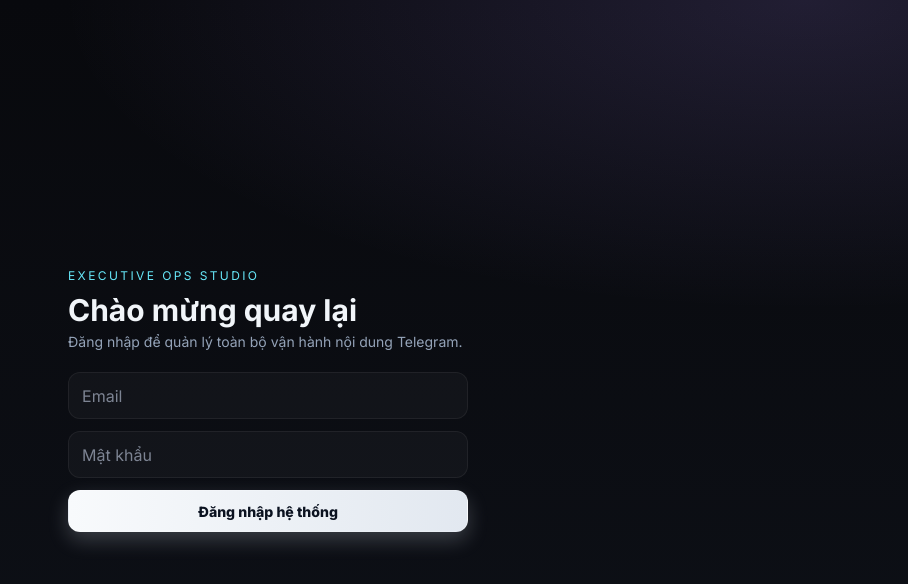
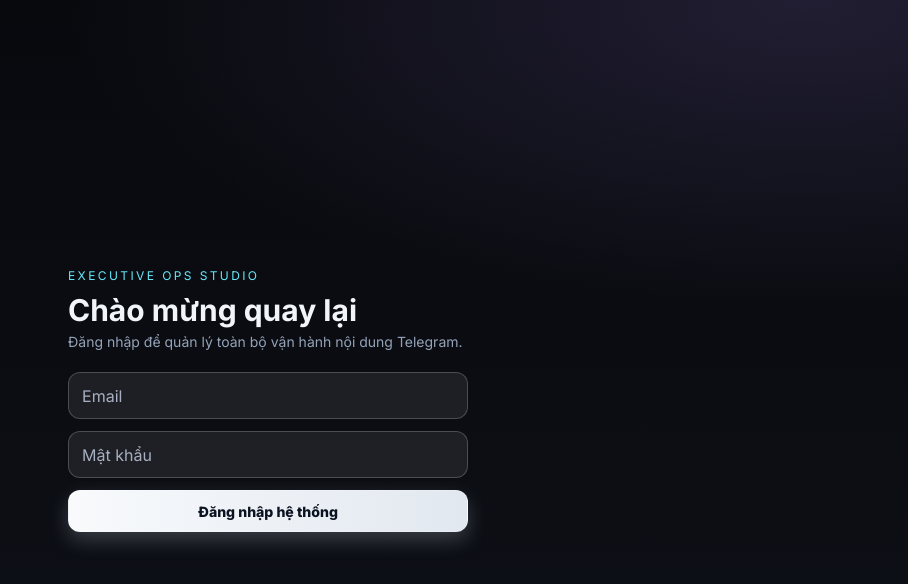
Before and after one commit to hminhnhut0501/hangcumedia, a Next.js app in the folder apps/web/: page /login in a window 1280 px wide. Shown: the top 584 px of the page, without its empty margins (372-1280 px from the left). Built offline with nearby package versions, Linux system fonts and the light colour scheme; no server answers.

Commit message:
style(web): increase input/select contrast and focus clarity

```diff
--- a/apps/web/app/globals.css
+++ b/apps/web/app/globals.css
@@ -75,24 +75,39 @@ a { color: inherit; text-decoration: none; }
 select.input,
 textarea.input {
   width: 100%;
-  border: 1px solid var(--line-soft);
+  border: 1px solid rgba(255, 255, 255, 0.2);
   border-radius: 12px;
-  background: rgba(255, 255, 255, 0.03);
+  background: rgba(255, 255, 255, 0.08);
   color: var(--text);
   padding: 0.66rem 0.82rem;
   outline: none;
-  transition: all 180ms ease;
+  transition: all 160ms ease;
 }
 
-.input::placeholder { color: #7d8493; }
+.input::placeholder { color: #a7afc0; }
+
+select.input {
+  color: #f8fafc;
+  font-weight: 500;
+  background-image:
+    linear-gradient(45deg, transparent 50%, #dbe6ff 50%),
+    linear-gradient(135deg, #dbe6ff 50%, transparent 50%);
+  background-position:
+    calc(100% - 18px) calc(50% - 3px),
+    calc(100% - 12px) calc(50% - 3px);
+  background-size: 6px 6px, 6px 6px;
+  background-repeat: no-repeat;
+  appearance: none;
+  padding-right: 2.2rem;
+}
 
 .input:focus,
 select.input:focus,
 textarea.input:focus {
-  border-color: rgba(125, 211, 252, 0.4);
-  background: rgba(255, 255, 255, 0.06);
+  border-color: rgba(125, 211, 252, 0.75);
+  background: rgba(255, 255, 255, 0.12);
   box-shadow:
-    0 0 0 3px rgba(125, 211, 252, 0.12),
+    0 0 0 3px rgba(125, 211, 252, 0.2),
     0 8px 18px rgba(0, 0, 0, 0.18);
 }
 
```
